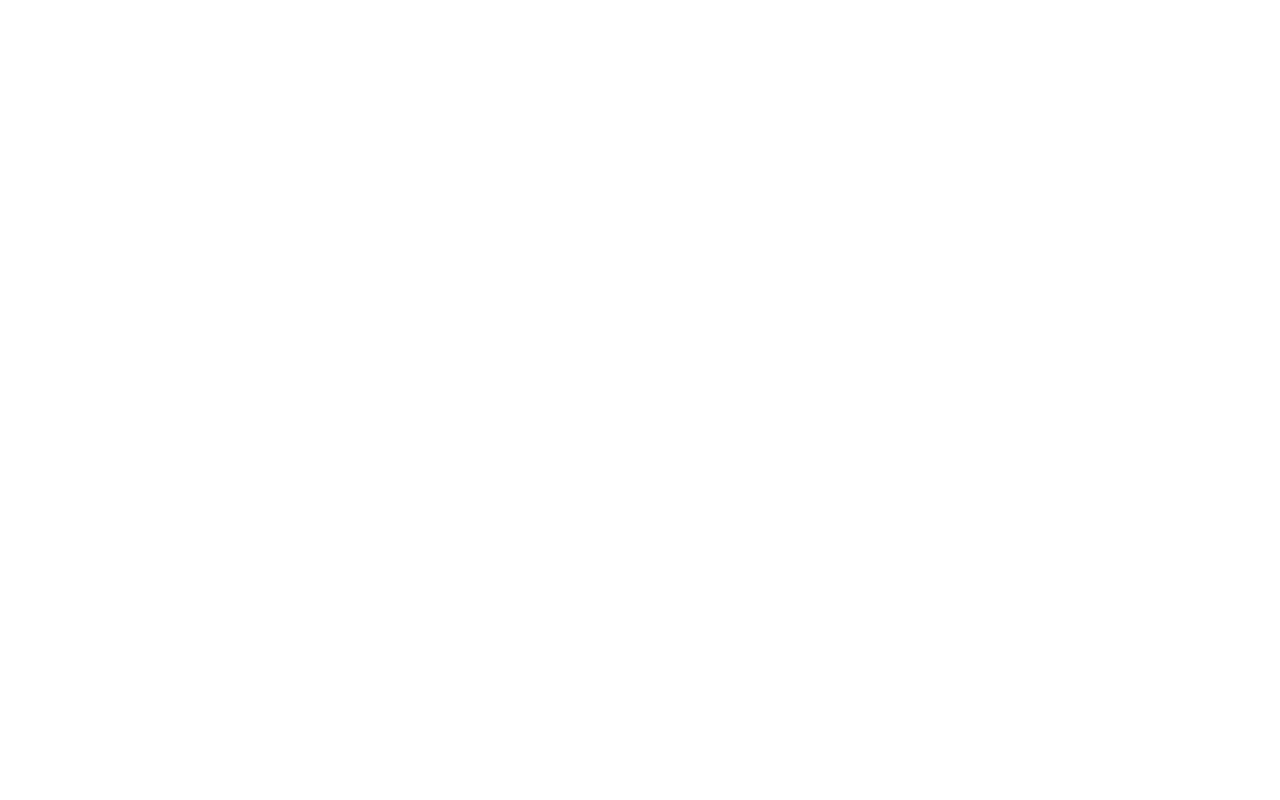
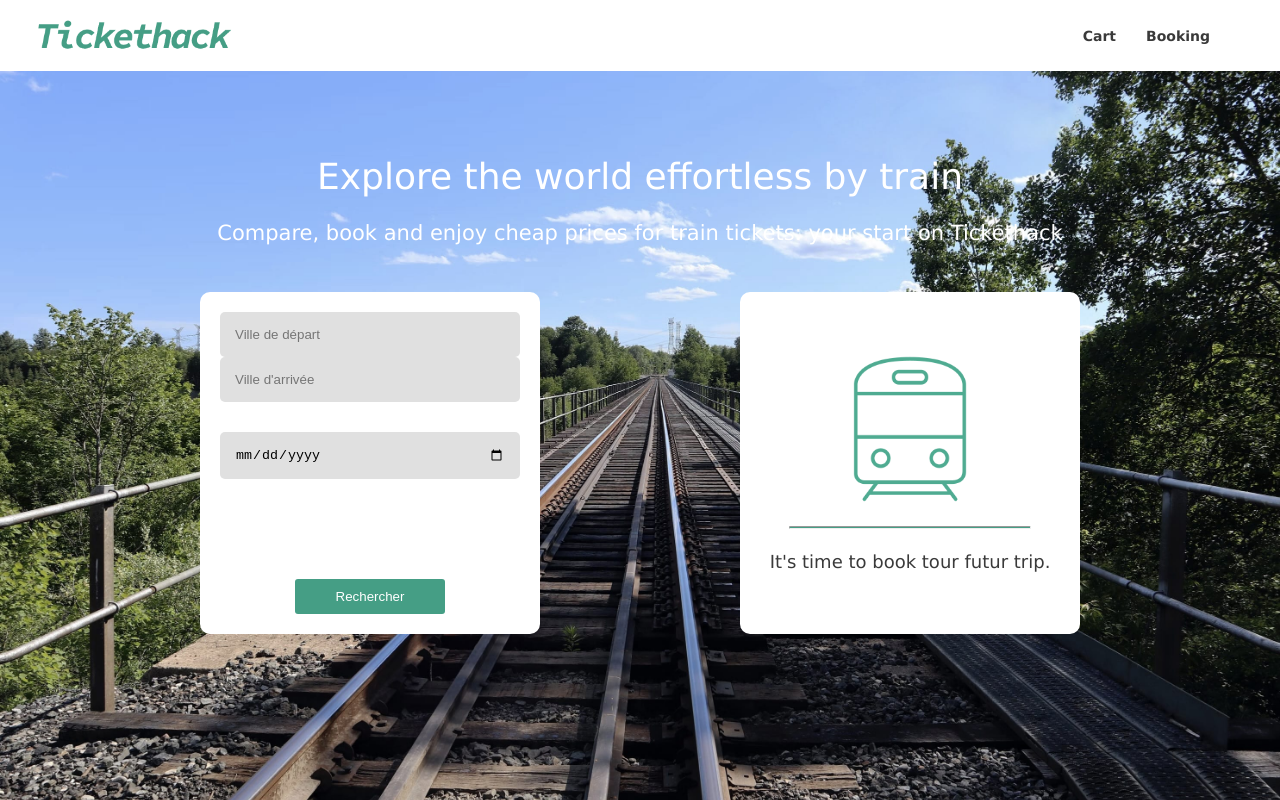
Before and after one commit to ClementNouet/ticketHack-frontend, a plain HTML site: page index.html in a window 1280 px wide. Drawn offline with Linux system fonts and the light colour scheme.

Commit message:
Frontend homepage

```diff
--- a/index.html
+++ b/index.html
@@ -0,0 +1,42 @@
+<!DOCTYPE html>
+<html lang="en">
+<head>
+    <meta charset="UTF-8">
+    <meta name="viewport" content="width=device-width, initial-scale=1.0">
+    <link rel="stylesheet" href="style.css">
+    <title>TicketHack</title>
+</head>
+<body>
+    <header>
+        <img src="images/logo-tickethack.png" alt="logo-tickethack" class="logo">
+        <div class="menu">
+            <a href="cart.html"><p>Cart</p></a>
+            <a href="booking.html"><p>Booking</p></a>
+        </div>
+    </header>
+    <main>
+        <h1>Explore the world effortless by train</h1>
+        <h2>Compare, book and enjoy cheap prices for train tickets: your start on Tickethack</h2>
+            <div id="central">
+            <div id="search" class="encart">
+                <form action="/submit" method="post" id="SearchForm">
+                    <input type="text" class='recherche' id="departure" name="departure" placeholder="Ville de départ" required>
+                    <input type="text" class='recherche' id="arrival" name="arrival" placeholder="Ville d'arrivée" required>
+
+                    <input type="date" id="date" name="date">
+
+                    <button type="submit">Rechercher</button>
+                </form>
+            </div>
+
+            <div id="tripsList" class="encart">
+                <img src="images/train.png" alt="logo_train" id="logoTrain">
+                <hr>
+                <h2 id="tripEmpty">It's time to book tour futur trip.</h2>
+            </div>
+    </main>
+
+
+    <script src="trips.js"></script>
+</body>
+</html>
--- a/style.css
+++ b/style.css
@@ -1,8 +1,137 @@
 body {
-    padding: 50px;
+    background-image: url("images/background.jpg");
+    background-size: cover;
+    box-sizing: border-box;
+    margin: 0;
+    padding: 0;
+    display: flex;
+    flex-direction: column;
     font: 14px "Lucida Grande", Helvetica, Arial, sans-serif;
   }
 
+/********************HEADER*******************/
+
+  header {
+    background-color: white;
+    display: flex;
+    justify-content: space-between;
+  }
+
+.logo {
+    width: 20%;
+}
+
+.menu {
+    display: flex;
+    padding-right: 70px;
+    align-items: center;
+}
+
+.menu>a {
+    color: #3a3a3a;
+    font-weight: 600;;
+    padding-left: 30px;
+}
+
+.menu>a:hover {
+    color: #459E85;
+
+}
+
   a {
+    text-decoration: none;
     color: #00B7FF;
   }
+
+
+  /********************MAIN*******************/
+
+  main {
+    text-align: center;
+  }
+
+  h1 {
+    color: white;
+    font-weight: 400;
+    font-size: 36px;
+    padding-top: 60px;
+  }
+
+  h2 {
+    color: white;
+    font-weight:100;
+
+  }
+
+  #central {
+    display: flex;
+    justify-content: center;
+    text-align: center;
+  }
+
+  .encart {
+    background-color: white;
+    border-radius: 10px;
+    padding: 20px;
+    width: 300px;
+    margin: 30px 100px;
+  }
+
+
+
+  #SearchForm {
+    display: flex;
+    flex-direction: column;
+    justify-content: space-between;
+    max-width: 300px;
+}
+
+#SearchForm button {
+    width: 50%;
+    color: white;
+    background-color: #459E85;
+    padding: 10px;
+    border: 0px;
+    border-radius: 3px;
+    margin-top: 100px;
+    align-self: center; /* Centre le bouton */
+}
+
+.recherche {
+    background-color: #e0e0e0;
+    border: 0px;
+    padding: 15px;
+    border-radius: 5px;
+}
+
+#date {
+    background-color: #e0e0e0 ;
+    border: 0px;
+    padding: 15px;
+    border-radius: 5px;
+    margin-top: 30px;
+}
+
+#logoTrain {
+    width: 60%;
+}
+
+#tripEmpty {
+    color: #3a3a3a;
+    font-size: 18px;
+}
+
+hr {
+    background-color: #459E85;
+    color: #459E85;
+    height: 1px;
+    border-radius: 50px;
+    width: 80%;
+}
+
+#tripsList {
+    display: flex;
+    flex-direction: column;
+    justify-content: center;
+    align-items: center;
+}
```
Also changed, not shown: images/logo-tickethack.png (added).
